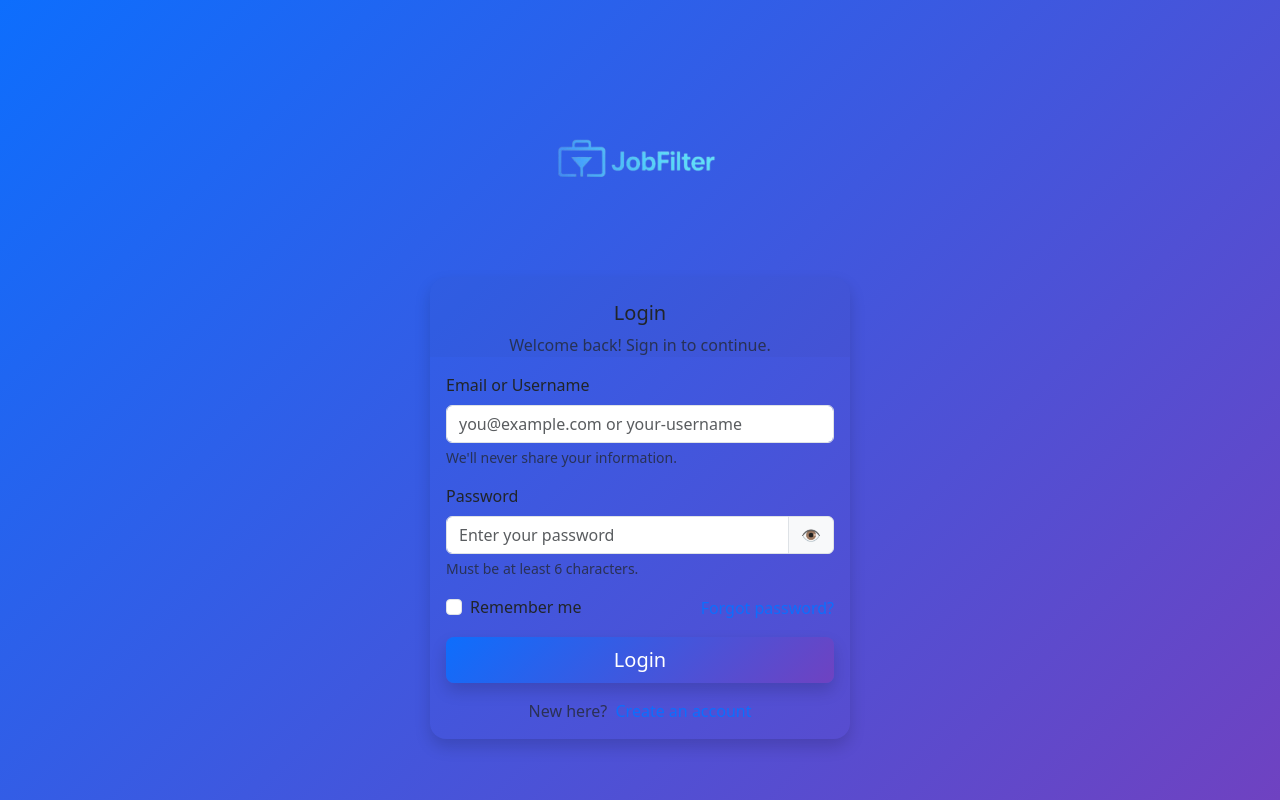
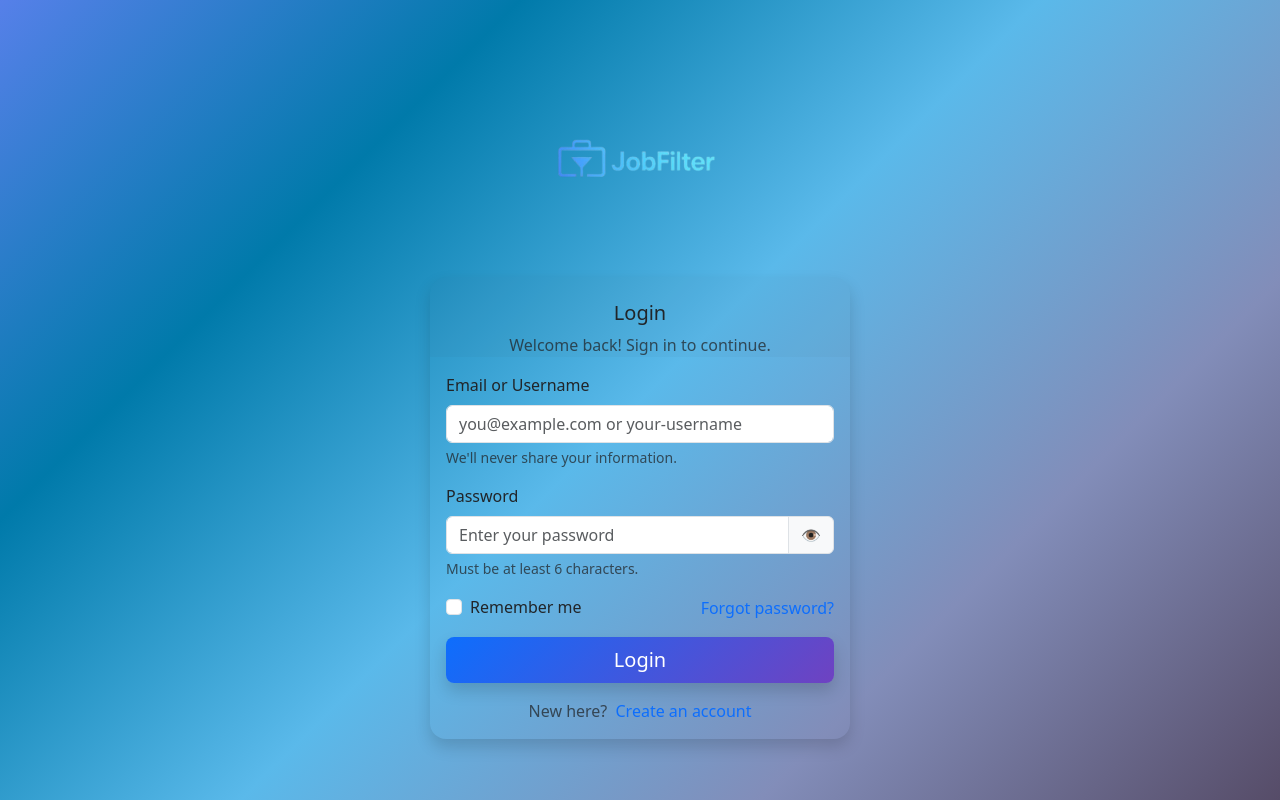
Before and after one commit to FRC-FRANKY/BOOTSTRAP-code, a PHP site: page /login.html in a window 1280 px wide. Run offline with PHP 8.4, Linux system fonts and the light colour scheme.

Commit message:
changing login display

```diff
--- a/css/login.css
+++ b/css/login.css
@@ -9,10 +9,9 @@
 }
 
 
-
-
 body {
-    background: linear-gradient(135deg, #0d6efd, #6f42c1);
+    background-image: url("http://unblast.com/wp-content/uploads/2020/05/Job-Hunting-Illustration.jpg");
+    background: linear-gradient(135deg, #5680E9, #007aaa, #5AB9EA, #828db9, #564c68);
     min-height: 100vh;
     display: flex;
     align-items: center;
```
